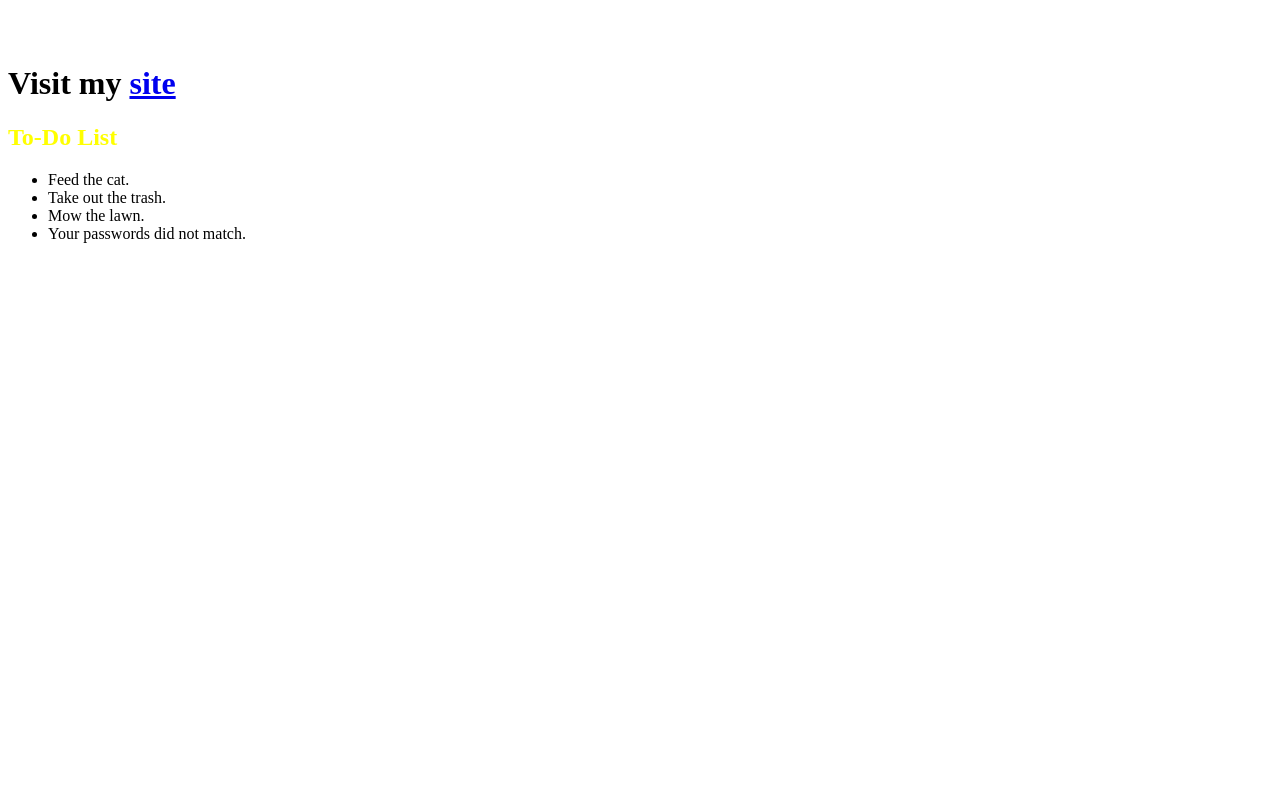
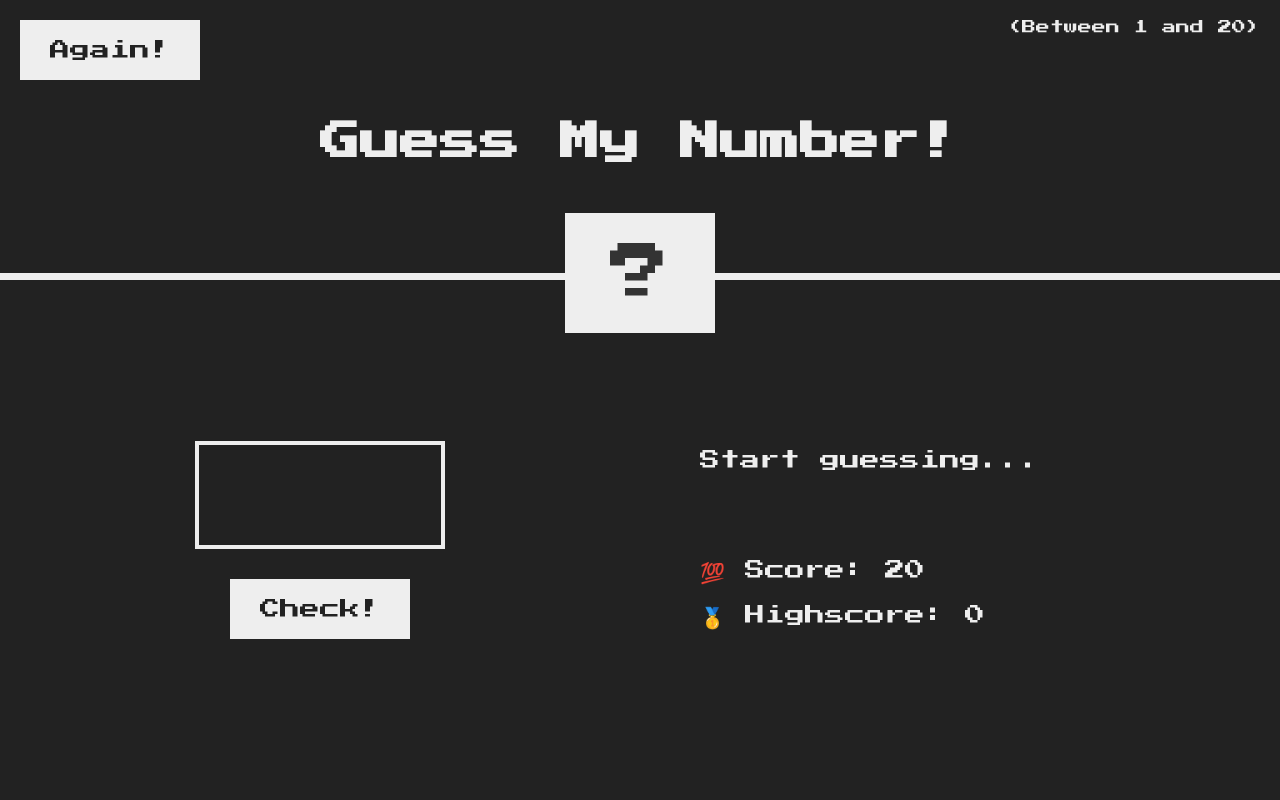
Before and after one commit to neiltarar/GA_preCourse, a Flask app: page / in a window 1280 px wide. Run offline with Flask 2, Linux system fonts and the light colour scheme.

Commit message:
Starting Udemy, guess my number DOM lesson. Changes made to the DOM folder only.

```diff
--- a/DOM/static/java/mainjava_script.js
+++ /dev/null
@@ -1,19 +0,0 @@
-window.onload = function() {
-    change_script();
-    function change_script() {
-        document.querySelector('h1').innerHTML = "Visit my <a href='http://www.coolsite.net'>site</a>";
-        document.querySelector('h2').setAttribute('class', 'blue');
-        document.querySelector('.blue').style.color = 'yellow';
-    change_p();
-    function change_p() {
-        const paragraph = document.createElement('li');
-        paragraph.innerText = "Your passwords did not match.";
-        //paragraph.setAttribute("class", "registration-error");
-        const new_text = document.querySelector('ul');
-        new_text.append(paragraph);
-        const x = document.querySelector('title').innerText;
-        document.getElementsByClassName
-        console.log(x);
-        }
-    }
-}
--- /dev/null
+++ b/DOM/static/style.css
@@ -0,0 +1,119 @@
+@import url('https://fonts.googleapis.com/css?family=Press+Start+2P&display=swap');
+
+* {
+  margin: 0;
+  padding: 0;
+  box-sizing: inherit;
+}
+
+html {
+  font-size: 62.5%;
+  box-sizing: border-box;
+}
+
+body {
+  font-family: 'Press Start 2P', sans-serif;
+  color: #eee;
+  background-color: #222;
+  /* background-color: #60b347; */
+}
+
+/* LAYOUT */
+header {
+  position: relative;
+  height: 35vh;
+  border-bottom: 7px solid #eee;
+}
+
+main {
+  height: 65vh;
+  color: #eee;
+  display: flex;
+  align-items: center;
+  justify-content: space-around;
+}
+
+.left {
+  width: 52rem;
+  display: flex;
+  flex-direction: column;
+  align-items: center;
+}
+
+.right {
+  width: 52rem;
+  font-size: 2rem;
+}
+
+/* ELEMENTS STYLE */
+h1 {
+  font-size: 4rem;
+  text-align: center;
+  position: absolute;
+  width: 100%;
+  top: 52%;
+  left: 50%;
+  transform: translate(-50%, -50%);
+}
+
+.number {
+  background: #eee;
+  color: #333;
+  font-size: 6rem;
+  width: 15rem;
+  padding: 3rem 0rem;
+  text-align: center;
+  position: absolute;
+  bottom: 0;
+  left: 50%;
+  transform: translate(-50%, 50%);
+}
+
+.between {
+  font-size: 1.4rem;
+  position: absolute;
+  top: 2rem;
+  right: 2rem;
+}
+
+.again {
+  position: absolute;
+  top: 2rem;
+  left: 2rem;
+}
+
+.guess {
+  background: none;
+  border: 4px solid #eee;
+  font-family: inherit;
+  color: inherit;
+  font-size: 5rem;
+  padding: 2.5rem;
+  width: 25rem;
+  text-align: center;
+  display: block;
+  margin-bottom: 3rem;
+}
+
+.btn {
+  border: none;
+  background-color: #eee;
+  color: #222;
+  font-size: 2rem;
+  font-family: inherit;
+  padding: 2rem 3rem;
+  cursor: pointer;
+}
+
+.btn:hover {
+  background-color: #ccc;
+}
+
+.message {
+  margin-bottom: 8rem;
+  height: 3rem;
+}
+
+.label-score {
+  margin-bottom: 2rem;
+}
--- a/DOM/templates/index.html
+++ b/DOM/templates/index.html
@@ -1,20 +1,32 @@
 <!DOCTYPE html>
 <html lang="en">
-<head>
-    <meta charset="UTF-8">
-    <meta http-equiv="X-UA-Compatible" content="ie=edge">
-    <script src="../static/java/mainjava_script.js"></script>
-    <title> Hello World! </title>
-</head>
-
-<body>
-    <br><br>
-    <h1>Hello</h1>
-    <h2>To-Do List</h2>
-    <ul>
-        <li id = "special">Feed the cat.</li>
-        <li class = "complete">Take out the trash.</li>
-        <li>Mow the lawn.</li>
-    </ul>
-</body>
+  <head>
+    <meta charset="UTF-8" />
+    <meta name="viewport" content="width=device-width, initial-scale=1.0" />
+    <meta http-equiv="X-UA-Compatible" content="ie=edge" />
+    <link rel="stylesheet" href="style.css" />
+    <title>Guess My Number!</title>
+  </head>
+  <body>
+    <header>
+      <h1>Guess My Number!</h1>
+      <p class="between">(Between 1 and 20)</p>
+      <button class="btn again">Again!</button>
+      <div class="number">?</div>
+    </header>
+    <main>
+      <section class="left">
+        <input type="number" class="guess" />
+        <button class="btn check">Check!</button>
+      </section>
+      <section class="right">
+        <p class="message">Start guessing...</p>
+        <p class="label-score">💯 Score: <span class="score">20</span></p>
+        <p class="label-highscore">
+          🥇 Highscore: <span class="highscore">0</span>
+        </p>
+      </section>
+    </main>
+    <script src="script.js"></script>
+  </body>
 </html>
```
